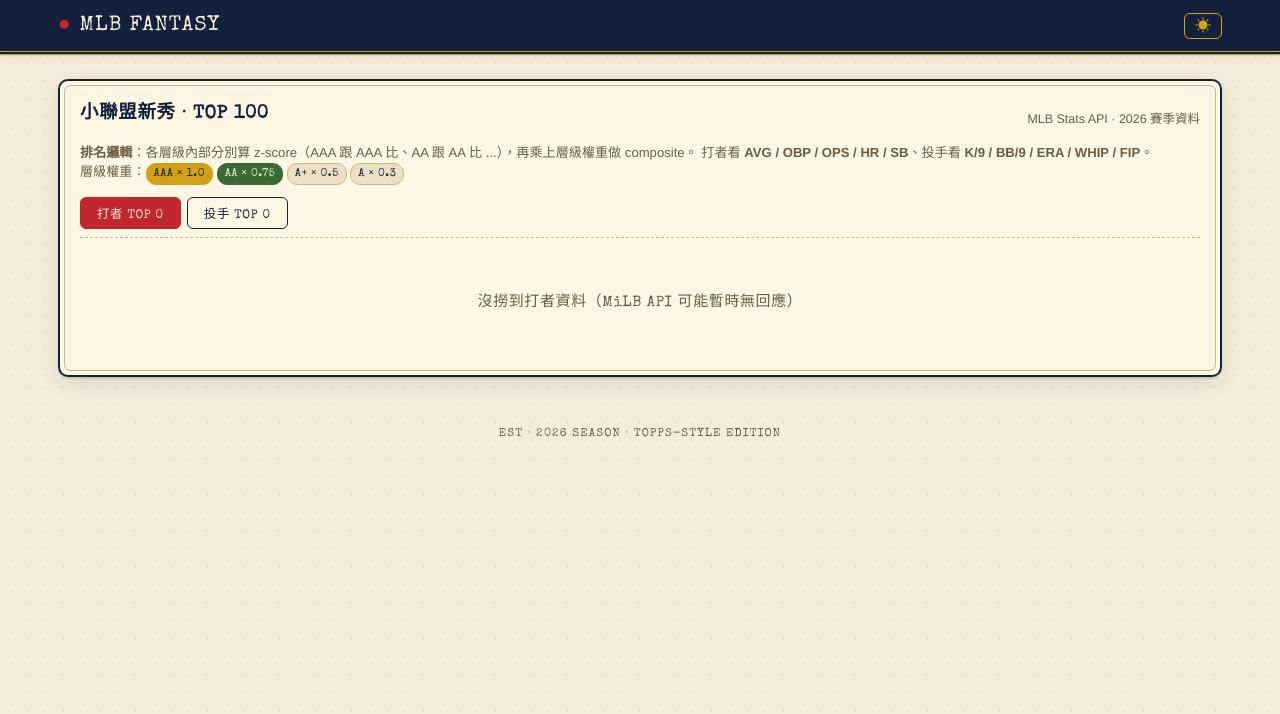
After one commit to CPoYing/mlb-fantasy, a Flask app: template templates/prospects.html in a window 1280 px wide. The commit adds this page. Shown: the top 714 px of the page. Run offline with Flask 3, Linux system fonts and the light colour scheme; the template is opened without the code that fills it, so the values that code supplies are empty.

Commit message:
better name matching + MiLB top-100 prospect rankings page
Name normalization (mlb_stats._normalize)
- Strips suffixes (Jr., Sr., II, III, IV) so "Vladimir Guerrero Jr."
  on Yahoo matches "Vladimir Guerrero" from MLB Stats
- Treats hyphens as spaces (Hyun-Jin Ryu → "hyun jin ryu")
- Strips periods/commas/apostrophes (D.J. LeMahieu → "dj lemahieu")
- Collapses runs of whitespace
- Verified with 11 cases: accents, suffixes, hyphens, periods,
  given-name-"Junior" (not stripped — only suffixes after whitespace
  at end of string)
This recovers a chunk of FAs that previously showed as "all —" on the
waiver page just because Yahoo and MLB Stats spelled the name slightly
differently.

New /prospects page — Top 100 minor leaguers
- mlb_stats: _fetch_all now takes a sport_id (MLB=1, AAA=11, AA=12,
  A+=13, A=14). Extraction of per-row stat dicts refactored into
  _hitter_row / _pitcher_row helpers so MLB and MiLB share the same
  logic. Added get_milb_hitting(level) and get_milb_pitching(level).
- player_values.compute_prospect_rankings():
  - Pulls AAA/AA/A+/A hitters and pitchers
  - Builds norms within each level (AAA-vs-AAA, etc.) — no
    cross-level comparison until the final composite
  - Z-scores hitters on AVG/OBP/OPS/HR/SB (contact + discipline +
    power + speed) and pitchers on K9/BB9/ERA/WHIP/FIP (the standard
    scouting indicators)
  - Composite = z × level_weight, where weights are
    AAA 1.0, AA 0.75, A+ 0.5, A 0.3 — keeps AAA performance worth
    more without ignoring lower-level breakouts
  - Cached for the process lifetime (refreshes on Render cold start)
- /prospects route + templates/prospects.html with hitter/pitcher
  tab toggle, level badges (gold AAA / green AA / cream A±A),
  composite + per-cat z-score columns
- Nav link "新秀" added (visible whenever logged in, league-key
  agnostic)

Side effects
- LOWER_BETTER extended to include BB9 and FIP since they're also
  universally lower-better; previously the z-score code wouldn't have
  flipped them, but they only appear in the new prospect cats so no
  prior behavior changes

```diff
--- a/app.py
+++ b/app.py
@@ -416,6 +416,24 @@ def api_rankings(league_key):
         return jsonify({"error": str(e)}), 500
 
 
+@app.route("/prospects")
+def prospects():
+    """Top 100 minor-league prospects ranked by level-weighted composite z."""
+    if "access_token" not in session:
+        return redirect(url_for("login"))
+    try:
+        data = player_values.compute_prospect_rankings(top_n=100)
+        return render_template(
+            "prospects.html",
+            hitters=data["hitters"],
+            pitchers=data["pitchers"],
+            active_page="prospects",
+        )
+    except Exception as e:
+        import traceback; traceback.print_exc()
+        return render_template("error.html", error=str(e))
+
+
 @app.route("/schedule/<league_key>")
 def schedule(league_key):
     if "access_token" not in session:
--- a/templates/base.html
+++ b/templates/base.html
@@ -41,10 +41,14 @@
                class="{% if active_page == 'waiver' %}active{% endif %}">Waiver</a>
             <a href="{{ url_for('schedule', league_key=league_key) }}"
                class="{% if active_page == 'schedule' %}active{% endif %}">週賽程</a>
+            <a href="{{ url_for('prospects') }}"
+               class="{% if active_page == 'prospects' %}active{% endif %}">新秀</a>
             <span class="nav-divider"></span>
             <a href="{{ url_for('logout') }}">登出</a>
             {% elif session.get('access_token') %}
             <a href="{{ url_for('dashboard') }}">Dashboard</a>
+            <a href="{{ url_for('prospects') }}"
+               class="{% if active_page == 'prospects' %}active{% endif %}">新秀</a>
             <a href="{{ url_for('logout') }}">登出</a>
             {% endif %}
 
--- /dev/null
+++ b/templates/prospects.html
@@ -0,0 +1,157 @@
+{% extends "base.html" %}
+{% block title %}小聯盟新秀{% endblock %}
+{% block content %}
+
+<style>
+.tab-row {
+    display:flex; gap:6px; margin-bottom:14px;
+    border-bottom: 1px dashed var(--line);
+    padding-bottom: 8px;
+}
+.tab-row button {
+    padding: 6px 16px;
+    border: 1px solid var(--line-strong);
+    background: var(--card);
+    color: var(--ink);
+    border-radius: var(--radius);
+    cursor: pointer;
+    font-family: var(--font-display);
+    font-size: 0.78rem;
+    letter-spacing: 0.05em;
+    text-transform: uppercase;
+}
+.tab-row button.active {
+    background: var(--red);
+    color: var(--paper);
+    border-color: var(--red);
+}
+.level-AAA { background: var(--gold); color: var(--ink); border-color: var(--gold); }
+.level-AA  { background: var(--green); color: var(--paper); border-color: var(--green); }
+.level-Ap, .level-A  { background: var(--paper-deep); color: var(--ink); border-color: var(--line); }
+.name-cell { text-align: left !important; }
+</style>
+
+<div class="card">
+    <div class="section-title-row">
+        <h2 class="section-title" style="border:0;padding:0">小聯盟新秀 · TOP 100</h2>
+        <span class="section-meta">MLB Stats API · 2026 賽季資料</span>
+    </div>
+
+    <div class="hint" style="margin-bottom:12px">
+        <strong>排名邏輯</strong>：各層級內部分別算 z-score（AAA 跟 AAA 比、AA 跟 AA 比 ...），再乘上層級權重做 composite。
+        打者看 <strong>AVG / OBP / OPS / HR / SB</strong>、投手看 <strong>K/9 / BB/9 / ERA / WHIP / FIP</strong>。
+        <br>
+        層級權重：<span class="badge level-AAA">AAA × 1.0</span>
+        <span class="badge level-AA">AA × 0.75</span>
+        <span class="badge level-Ap">A+ × 0.5</span>
+        <span class="badge level-A">A × 0.3</span>
+    </div>
+
+    <div class="tab-row">
+        <button id="tab-bat" class="active">打者 Top {{ hitters|length }}</button>
+        <button id="tab-pit">投手 Top {{ pitchers|length }}</button>
+    </div>
+
+    {# ── Hitters ── #}
+    <div id="panel-bat">
+        {% if hitters %}
+        <div class="tbl-wrap">
+        <table>
+            <thead>
+                <tr>
+                    <th>#</th><th>球員</th><th>層級</th><th>位置</th><th>隊伍</th>
+                    <th class="num">AVG</th><th class="num">OBP</th><th class="num">OPS</th>
+                    <th class="num">HR</th><th class="num">SB</th>
+                    <th class="num">PA</th>
+                    <th class="num">Z</th><th class="num">Composite</th>
+                </tr>
+            </thead>
+            <tbody>
+            {% for p in hitters %}
+            <tr>
+                <td class="num" style="color:var(--red);font-weight:700">{{ loop.index }}</td>
+                <td class="name-cell">
+                    <span class="player-name">{{ p.name }}</span>
+                </td>
+                <td><span class="badge level-{{ p.level|replace('+', 'p') }}">{{ p.level }}</span></td>
+                <td><span class="pos-chip">{{ p.pos or '—' }}</span></td>
+                <td class="player-team">{{ p.team }}</td>
+                <td class="num">{{ "%.3f"|format(p.stats.AVG) if p.stats.AVG is not none else '—' }}</td>
+                <td class="num">{{ "%.3f"|format(p.stats.OBP) if p.stats.OBP is not none else '—' }}</td>
+                <td class="num">{{ "%.3f"|format(p.stats.OPS) if p.stats.OPS is not none else '—' }}</td>
+                <td class="num">{{ p.stats.HR|int if p.stats.HR is not none else '—' }}</td>
+                <td class="num">{{ p.stats.SB|int if p.stats.SB is not none else '—' }}</td>
+                <td class="num" style="color:var(--muted)">{{ p.stats.PA|int if p.stats.PA is not none else '—' }}</td>
+                <td class="num {% if p.z >= 1.5 %}z-pos-2{% elif p.z >= 0.5 %}z-pos-1{% elif p.z >= -0.5 %}z-neu{% elif p.z >= -1.5 %}z-neg-1{% else %}z-neg-2{% endif %}">{{ '%+.2f'|format(p.z) }}</td>
+                <td class="num" style="font-weight:700;color:{% if p.composite >= 1 %}var(--green){% elif p.composite >= 0 %}var(--ink){% else %}var(--muted){% endif %}">{{ '%+.2f'|format(p.composite) }}</td>
+            </tr>
+            {% endfor %}
+            </tbody>
+        </table>
+        </div>
+        {% else %}
+        <div class="empty">沒撈到打者資料（MiLB API 可能暫時無回應）</div>
+        {% endif %}
+    </div>
+
+    {# ── Pitchers ── #}
+    <div id="panel-pit" style="display:none">
+        {% if pitchers %}
+        <div class="tbl-wrap">
+        <table>
+            <thead>
+                <tr>
+                    <th>#</th><th>球員</th><th>層級</th><th>角色</th><th>隊伍</th>
+                    <th class="num">ERA</th><th class="num">WHIP</th>
+                    <th class="num">K/9</th><th class="num">BB/9</th><th class="num">FIP</th>
+                    <th class="num">IP</th>
+                    <th class="num">Z</th><th class="num">Composite</th>
+                </tr>
+            </thead>
+            <tbody>
+            {% for p in pitchers %}
+            <tr>
+                <td class="num" style="color:var(--red);font-weight:700">{{ loop.index }}</td>
+                <td class="name-cell">
+                    <span class="player-name">{{ p.name }}</span>
+                </td>
+                <td><span class="badge level-{{ p.level|replace('+', 'p') }}">{{ p.level }}</span></td>
+                <td><span class="pos-chip">{{ p.pos }}</span></td>
+                <td class="player-team">{{ p.team }}</td>
+                <td class="num">{{ "%.2f"|format(p.stats.ERA) if p.stats.ERA is not none else '—' }}</td>
+                <td class="num">{{ "%.2f"|format(p.stats.WHIP) if p.stats.WHIP is not none else '—' }}</td>
+                <td class="num">{{ "%.2f"|format(p.stats.K9) if p.stats.K9 is not none else '—' }}</td>
+                <td class="num">{{ "%.2f"|format(p.stats.BB9) if p.stats.BB9 is not none else '—' }}</td>
+                <td class="num">{{ "%.2f"|format(p.stats.FIP) if p.stats.FIP is not none else '—' }}</td>
+                <td class="num" style="color:var(--muted)">{{ p.stats.IP|round(1) if p.stats.IP is not none else '—' }}</td>
+                <td class="num {% if p.z >= 1.5 %}z-pos-2{% elif p.z >= 0.5 %}z-pos-1{% elif p.z >= -0.5 %}z-neu{% elif p.z >= -1.5 %}z-neg-1{% else %}z-neg-2{% endif %}">{{ '%+.2f'|format(p.z) }}</td>
+                <td class="num" style="font-weight:700;color:{% if p.composite >= 1 %}var(--green){% elif p.composite >= 0 %}var(--ink){% else %}var(--muted){% endif %}">{{ '%+.2f'|format(p.composite) }}</td>
+            </tr>
+            {% endfor %}
+            </tbody>
+        </table>
+        </div>
+        {% else %}
+        <div class="empty">沒撈到投手資料</div>
+        {% endif %}
+    </div>
+</div>
+
+<script>
+(function() {
+    var tabBat = document.getElementById('tab-bat');
+    var tabPit = document.getElementById('tab-pit');
+    var panelBat = document.getElementById('panel-bat');
+    var panelPit = document.getElementById('panel-pit');
+    function show(which) {
+        tabBat.classList.toggle('active', which === 'bat');
+        tabPit.classList.toggle('active', which === 'pit');
+        panelBat.style.display = which === 'bat' ? '' : 'none';
+        panelPit.style.display = which === 'pit' ? '' : 'none';
+    }
+    tabBat.addEventListener('click', function() { show('bat'); });
+    tabPit.addEventListener('click', function() { show('pit'); });
+})();
+</script>
+
+{% endblock %}
```
Also changed, not shown: mlb_stats.py (+180 -117 lines), player_values.py (+95 -1 lines).
